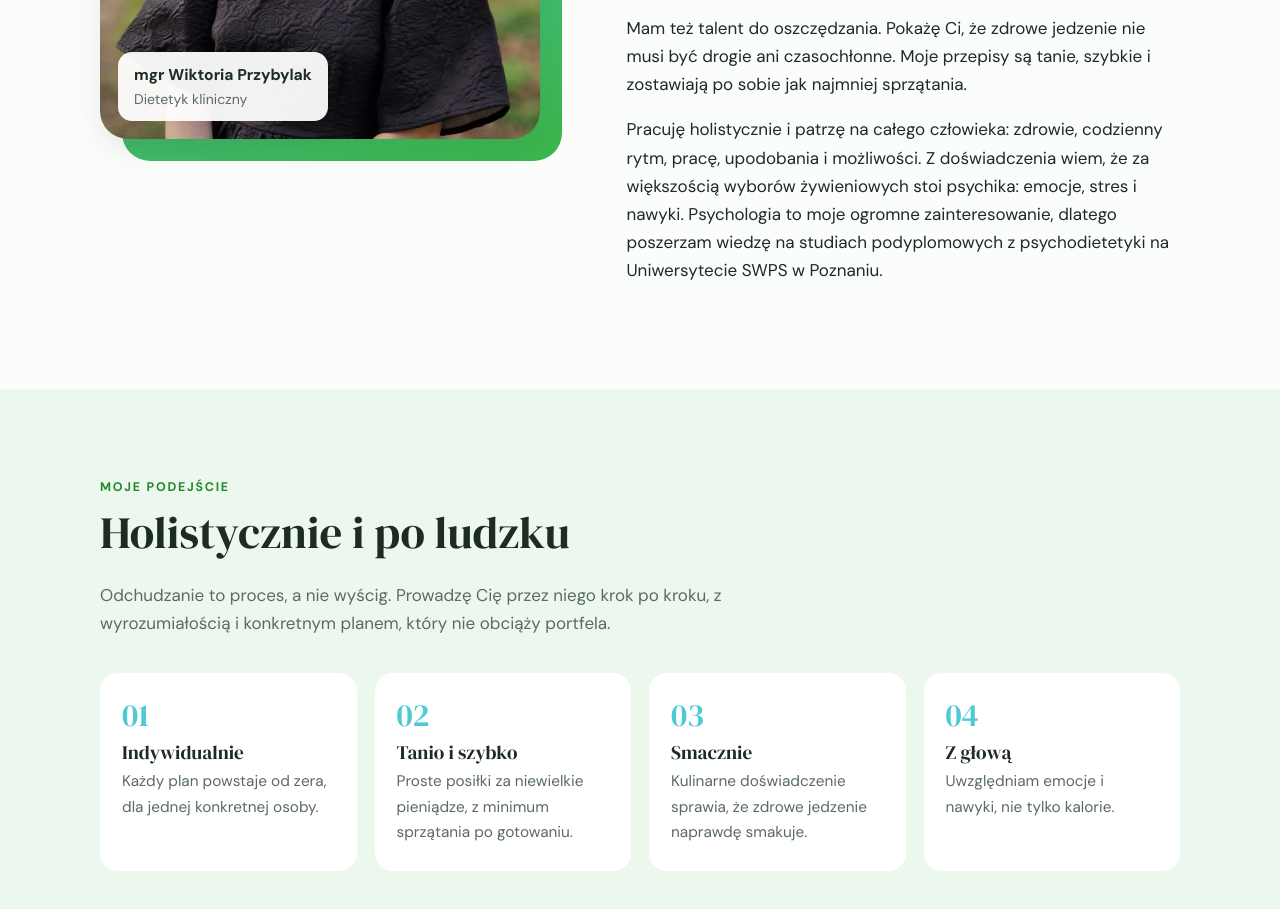
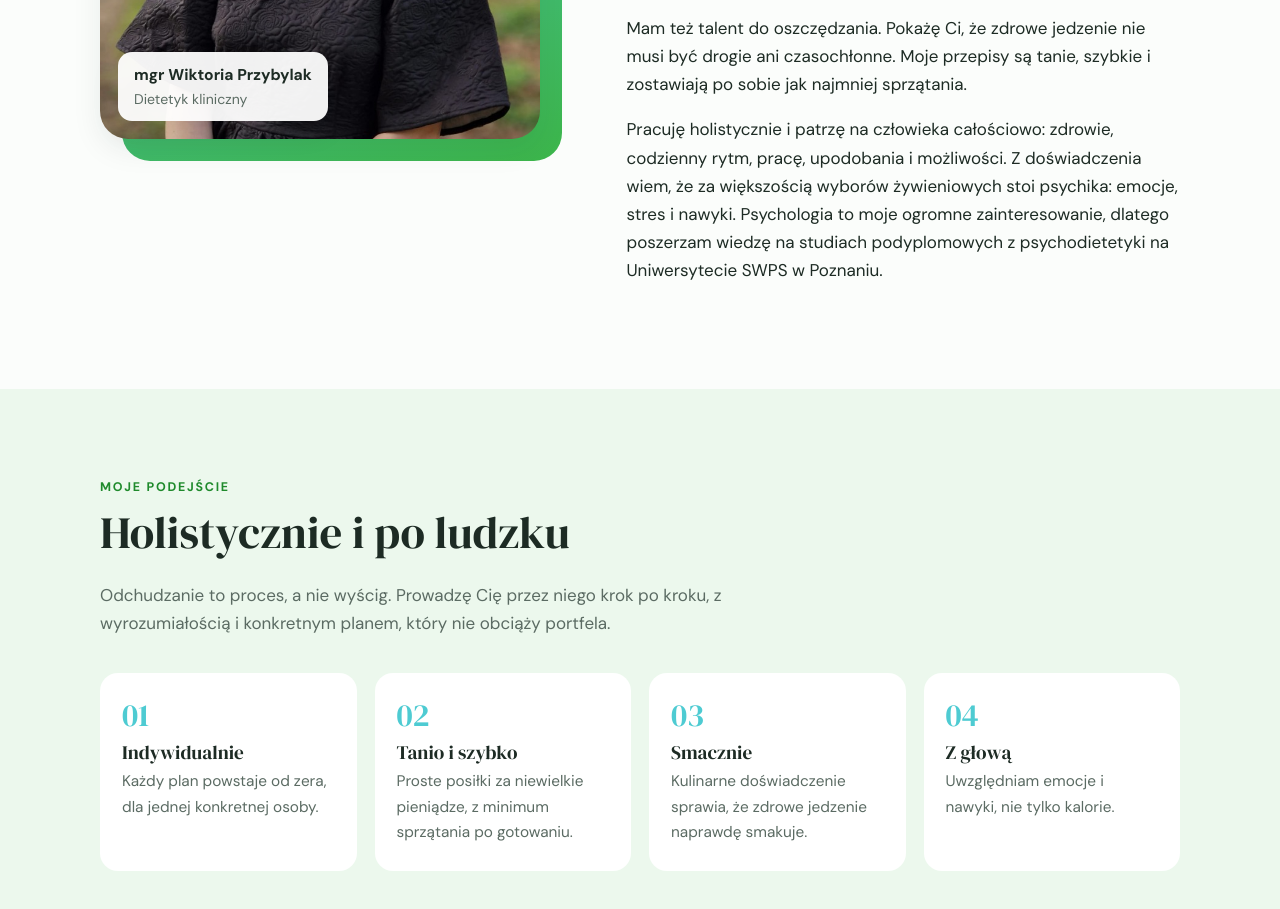
Before and after one commit to zdrowkozazdrowie/zdrowko_za_zdrowie, a plain HTML site: page index.html in a window 1280 px wide. Shown: the part 1506-2415 px from the top of the page. Drawn offline with Linux system fonts and the light colour scheme.

Commit message:
Bio wording: patrzę na człowieka całościowo
Co-Authored-By: Claude Opus 5.5 <noreply@anthropic.com>

```diff
--- a/index.html
+++ b/index.html
@@ -273,7 +273,7 @@
           <p>Gotowanie od zawsze jest moją największą pasją. To ono zaprowadziło mnie do szkoły gastronomicznej, gdzie poznałam kuchnię od podstaw: techniki przygotowania potraw, łączenie smaków i pracę z produktem. Potem przez wiele lat pracowałam w gastronomii na różnych stanowiskach, od kuchni po obsługę gości. Tam nauczyłam się gotować szybko, sprawnie i tak, żeby jedzenie naprawdę smakowało, także w wersji bezglutenowej i wegańskiej.</p>
           <p>Do kuchennej praktyki dołożyłam solidną wiedzę dietetyczną. Jestem magistrem dietetyki klinicznej, więc wiem, jak odżywianiem poprawić wyniki badań krwi, złagodzić przebieg chorób i lepiej zadbać o samopoczucie oraz potrzeby organizmu. Doświadczenie zdobywałam też w szpitalu, przy przygotowywaniu posiłków dla osób starszych na dietach leczniczych, w gabinecie dietetycznym i w ośrodku rehabilitacyjno-fitness. Znam żywienie z każdej strony, od talerza w restauracji po zalecenia dietoterapeutyczne. Dlatego moje przepisy są zdrowe i jednocześnie po prostu pyszne.</p>
           <p>Mam też talent do oszczędzania. Pokażę Ci, że zdrowe jedzenie nie musi być drogie ani czasochłonne. Moje przepisy są tanie, szybkie i zostawiają po sobie jak najmniej sprzątania.</p>
-          <p>Pracuję holistycznie i patrzę na całego człowieka: zdrowie, codzienny rytm, pracę, upodobania i możliwości. Z doświadczenia wiem, że za większością wyborów żywieniowych stoi psychika: emocje, stres i nawyki. Psychologia to moje ogromne zainteresowanie, dlatego poszerzam wiedzę na studiach podyplomowych z psychodietetyki na Uniwersytecie SWPS w Poznaniu.</p>
+          <p>Pracuję holistycznie i patrzę na człowieka całościowo: zdrowie, codzienny rytm, pracę, upodobania i możliwości. Z doświadczenia wiem, że za większością wyborów żywieniowych stoi psychika: emocje, stres i nawyki. Psychologia to moje ogromne zainteresowanie, dlatego poszerzam wiedzę na studiach podyplomowych z psychodietetyki na Uniwersytecie SWPS w Poznaniu.</p>
         </div>
       </div>
 
```
